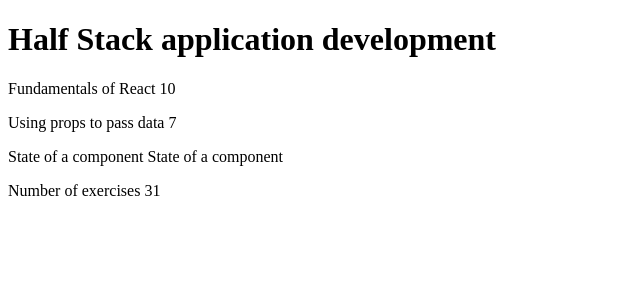
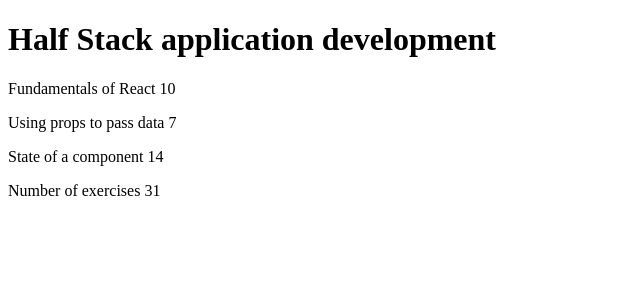
Before and after one commit to maxtrap/full-stack-open-submissions, a React (Vite) app in the folder part1/: page / in a window 1280 px wide. Shown: the top 300 px of the page, without its empty margins (0-640 px from the left). Built offline with nearby package versions, Linux system fonts and the light colour scheme.

Commit message:
Finish ex 1.4

```diff
--- a/part1/src/App.jsx
+++ b/part1/src/App.jsx
@@ -7,23 +7,23 @@
 const Content = (props) => {
   return (
     <div>
-      <Part part={props.p1} ex={props.e1} />
-      <Part part={props.p2} ex={props.e2} />
-      <Part part={props.p3} ex={props.e3} />
+      <Part part={props.parts[0]} />
+      <Part part={props.parts[1]} />
+      <Part part={props.parts[2]} />
     </div>
   );
 }
 
 const Part = (props) => {
   return (
-    <p>{props.part} {props.ex}</p>
+    <p>{props.part.name} {props.part.exercises}</p>
   )
 }
 
 const Total = (props) => {
   return (
     <div>
-      <p>Number of exercises {props.e1 + props.e2 + props.e3}</p>
+      <p>Number of exercises {props.parts[0].exercises + props.parts[1].exercises + props.parts[2].exercises }</p>
     </div>
   );
 }
@@ -32,24 +32,26 @@
 
 const App = () => {
   const course = 'Half Stack application development'
-  const part1 = {
+  const parts = [
+    {
       name: 'Fundamentals of React',
       exercises: 10
-  }
-  const part2 = {
+    },
+    {
       name: 'Using props to pass data',
       exercises: 7
-  }
-  const part3 = {
+    },
+    {
       name: 'State of a component',
       exercises: 14
     }
+  ]
 
   return (
     <div>
       <Header text={course} />
-      <Content p1={part1.name} e1={part1.exercises} p2={part2.name} e2={part2.exercises} p3={part3.name} e3={part3.name} />
-      <Total e1={part1.exercises} e2={part2.exercises} e3={part3.exercises} />
+      <Content parts={parts} />
+      <Total parts={parts} />
     </div>
   )
 }
```
Lines whose indentation alone changed are shown as unchanged.
